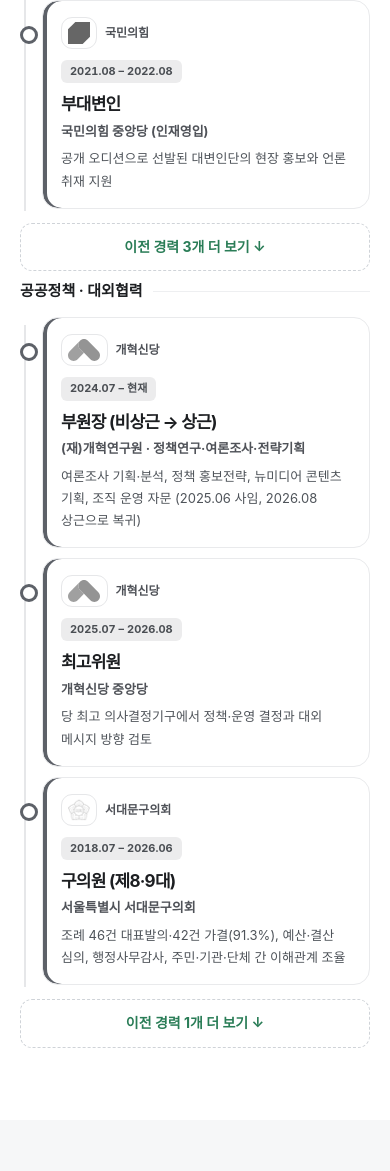
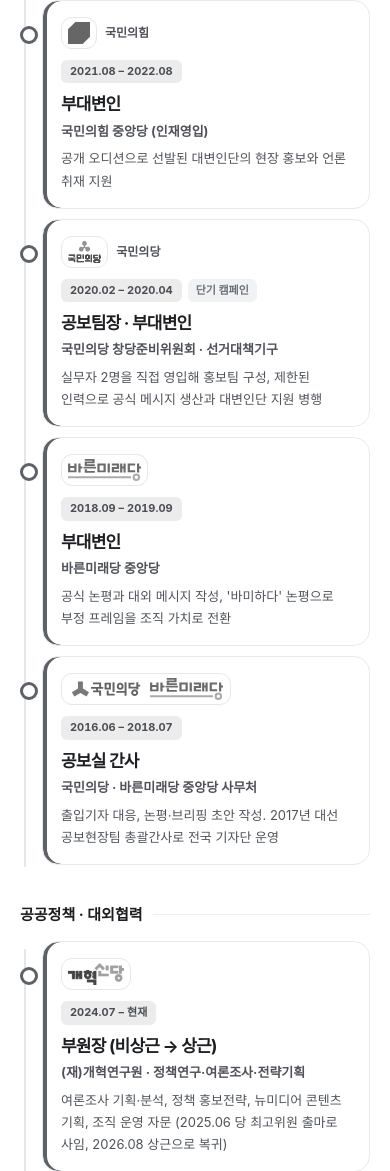
Before and after one commit to IlsanGaming/isaac-preview, a plain HTML site: page index.html in a window 390 px wide. Shown: the part 8801-9972 px from the top of the page. Drawn offline with Linux system fonts and the light colour scheme; a web font is replaced by a local one.

Commit message:
New 개혁신당 wordmark; collapse career by priority
- Replace 개혁신당 logo with the official wordmark
- On phones keep all PR roles visible; collapse only 최고위원 and 국회 인턴
- Restore the reason for the 2025.06 resignation

Co-Authored-By: Claude Opus 5.5 <noreply@anthropic.com>

```diff
--- a/index.html
+++ b/index.html
@@ -9,7 +9,7 @@
   <meta name="description" content="언론 대응, 위기 커뮤니케이션, 대관과 이해관계자 조율을 13년간 현장에서 해 온 PR 매니저 주이삭의 포트폴리오입니다." />
   <link rel="preconnect" href="https://cdn.jsdelivr.net" />
   <link rel="stylesheet" href="https://cdn.jsdelivr.net/gh/orioncactus/pretendard@v1.3.9/dist/web/static/pretendard.min.css" />
-  <link rel="stylesheet" href="style.css?v=5" />
+  <link rel="stylesheet" href="style.css?v=7" />
 </head>
 <body>
   <a class="skip-link" href="#main">본문 바로가기</a>
@@ -342,7 +342,7 @@
             <ol class="timeline">
               <li>
                 <div class="t-card" data-party="reform">
-                  <span class="party-mark"><span class="party-logo has-img"><img src="assets/logos/reform.svg" alt="개혁신당 로고" loading="lazy" /></span><span class="party-name">개혁신당</span></span>
+                  <span class="party-mark"><span class="party-logo has-img"><img src="assets/logos/reform-wordmark.png" alt="개혁신당 로고" loading="lazy" /></span><span class="party-name">개혁신당</span></span>
                   <span class="badge">2025.04 – 2025.06</span><span class="campaign-tag">단기 캠페인</span>
                   <h4>공보단 부단장</h4>
                   <p class="role">개혁신당 제21대 대통령선거 공보 조직</p>
@@ -351,7 +351,7 @@
               </li>
               <li>
                 <div class="t-card" data-party="reform">
-                  <span class="party-mark"><span class="party-logo has-img"><img src="assets/logos/reform.svg" alt="개혁신당 로고" loading="lazy" /></span><span class="party-name">개혁신당</span></span>
+                  <span class="party-mark"><span class="party-logo has-img"><img src="assets/logos/reform-wordmark.png" alt="개혁신당 로고" loading="lazy" /></span><span class="party-name">개혁신당</span></span>
                   <span class="badge">2024.02 – 2024.05</span><span class="campaign-tag">단기 캠페인</span>
                   <h4>대변인 · 수석부대변인</h4>
                   <p class="role">개혁신당 중앙당 · 제22대 총선 선대위</p>
@@ -400,16 +400,16 @@
             <ol class="timeline">
               <li>
                 <div class="t-card" data-party="reform">
-                  <span class="party-mark"><span class="party-logo has-img"><img src="assets/logos/reform.svg" alt="개혁신당 로고" loading="lazy" /></span><span class="party-name">개혁신당</span></span>
+                  <span class="party-mark"><span class="party-logo has-img"><img src="assets/logos/reform-wordmark.png" alt="개혁신당 로고" loading="lazy" /></span><span class="party-name">개혁신당</span></span>
                   <span class="badge">2024.07 – 현재</span>
                   <h4>부원장 (비상근 → 상근)</h4>
                   <p class="role">(재)개혁연구원 · 정책연구·여론조사·전략기획</p>
-                  <p>여론조사 기획·분석, 정책 홍보전략, 뉴미디어 콘텐츠 기획, 조직 운영 자문 (2025.06 사임, 2026.08 상근으로 복귀)</p>
+                  <p>여론조사 기획·분석, 정책 홍보전략, 뉴미디어 콘텐츠 기획, 조직 운영 자문 (2025.06 당 최고위원 출마로 사임, 2026.08 상근으로 복귀)</p>
                 </div>
               </li>
-              <li>
+              <li class="is-extra">
                 <div class="t-card" data-party="reform">
-                  <span class="party-mark"><span class="party-logo has-img"><img src="assets/logos/reform.svg" alt="개혁신당 로고" loading="lazy" /></span><span class="party-name">개혁신당</span></span>
+                  <span class="party-mark"><span class="party-logo has-img"><img src="assets/logos/reform-wordmark.png" alt="개혁신당 로고" loading="lazy" /></span><span class="party-name">개혁신당</span></span>
                   <span class="badge">2025.07 – 2026.08</span>
                   <h4>최고위원</h4>
                   <p class="role">개혁신당 중앙당</p>
@@ -425,7 +425,7 @@
                   <p>조례 46건 대표발의·42건 가결(91.3%), 예산·결산 심의, 행정사무감사, 주민·기관·단체 간 이해관계 조율</p>
                 </div>
               </li>
-              <li>
+              <li class="is-extra">
                 <div class="t-card" data-party="assembly">
                   <span class="party-mark"><span class="party-logo has-img"><img src="assets/logos/assembly.svg" alt="국회사무처 로고" loading="lazy" /></span><span class="party-name">국회사무처</span></span>
                   <span class="badge">2015.10 – 2016.06</span>
@@ -480,6 +480,6 @@
     <div class="container footer-bottom">© 2026 JU ISAAC · 경력·학력 칸의 정당·기관·학교 로고는 각 소속 표시용이며, 출처는 Wikimedia Commons(국회사무처 로고: 공공누리)와 서대문구의회 누리집입니다.</div>
   </footer>
 
-  <script src="script.js?v=4"></script>
+  <script src="script.js?v=5"></script>
 </body>
 </html>
--- a/script.js
+++ b/script.js
@@ -55,19 +55,18 @@
   });
 })();
 
-// Career timeline: on phones show the 3 most recent roles per group, with a "더 보기" toggle.
+// Career timeline: on phones hide lower-priority roles (li.is-extra) behind a "더 보기" toggle.
 (() => {
   document.querySelectorAll('.timeline').forEach((list) => {
-    const extra = list.children.length - 3;
-    if (extra <= 0) return;
+    const extra = list.querySelectorAll(':scope > li.is-extra').length;
+    if (!extra) return;
     list.classList.add('is-collapsed');
     const btn = document.createElement('button');
     btn.type = 'button';
     btn.className = 'timeline-more';
-    btn.setAttribute('aria-expanded', 'false');
     const label = () => {
       const open = !list.classList.contains('is-collapsed');
-      btn.textContent = open ? '접기 ↑' : `이전 경력 ${extra}개 더 보기 ↓`;
+      btn.textContent = open ? '접기 ↑' : `경력 ${extra}개 더 보기 ↓`;
       btn.setAttribute('aria-expanded', String(open));
     };
     btn.addEventListener('click', () => { list.classList.toggle('is-collapsed'); label(); });
--- a/style.css
+++ b/style.css
@@ -399,7 +399,7 @@ details p { margin-top: 12px; color: var(--gray); font-size: 13px; line-height:
   .party-mark { margin-bottom: 8px; }
   .party-logo.has-img { height: 32px; padding: 4px 6px; }
   .timeline li { padding-bottom: 10px; }
-  .timeline.is-collapsed > li:nth-child(n+4) { display: none; }
+  .timeline.is-collapsed > li.is-extra { display: none; }
   .timeline-more { display: flex; justify-content: center; align-items: center; gap: 6px; width: 100%; margin: 4px 0 8px; padding: 12px; border: 1px dashed #cfd3d8; border-radius: 12px; background: #fff; color: var(--accent); font: inherit; font-size: 14px; font-weight: 700; cursor: pointer; }
 }
 
@@ -412,3 +412,5 @@ details p { margin-top: 12px; color: var(--gray); font-size: 13px; line-height:
   .menu-panel a { padding: 12px 20px; }
   .menu-panel .menu-contact { padding-inline: 20px; }
 }
+/* 개혁신당 wordmark already shows the name */
+[data-party="reform"] .party-name { display: none; }
```
Also changed, not shown: assets/logos/reform-wordmark.png (added).
